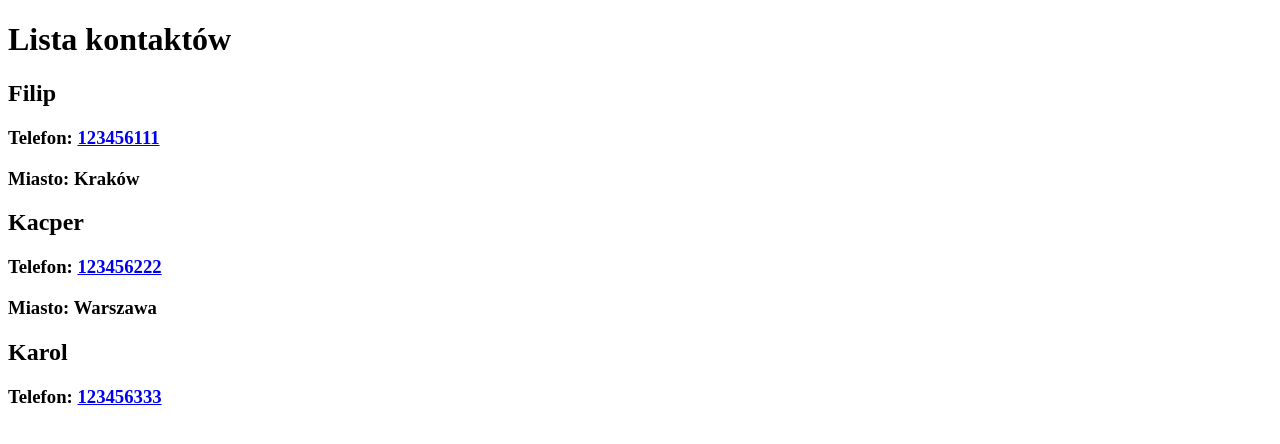
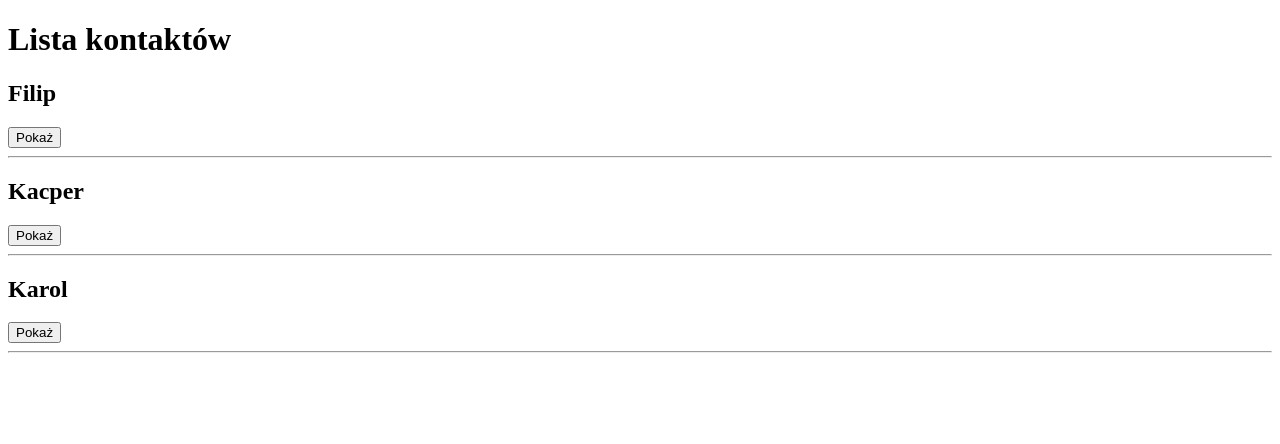
Before and after one commit to konradbujas/contact-list, a React (Vite) app in the folder contact list/: page / in a window 1280 px wide. Shown: the top 444 px of the page. Built offline with nearby package versions, Linux system fonts and the light colour scheme.

Commit message:
button show/hide content, onClick

```diff
--- a/contact list/src/components/PersonInfo.jsx
+++ b/contact list/src/components/PersonInfo.jsx
@@ -1,15 +1,40 @@
+import { useState } from "react";
 import { Tel } from "./Tel";
 
-export const PersonInfo = (props) => (
+export const PersonInfo = (props) => {
+  let stateArray = useState(false);
+  let isExpanded = stateArray[0];
+  let setIsExpanded = stateArray[1];
+
+  const buttonEl = (
+    <button
+      onClick={() => {
+        setIsExpanded(!isExpanded);
+      }}
+      // do setIsExpanded przekazujemy zaprzeczenie isExpanded i wtedy jesli szczegoly są schowane to pokazuje, a jak są pokazane to wtedy kliknięcie na przycisk je chowa
+    >
+      {isExpanded ? "Schowaj" : "Pokaż"}
+    </button>
+  );
+
+  // w powyższym używamy ternary operator żeby podmnienic tekst przycisku w zależności od stanu - czy są pokazane szczegóły, czy schowane
+
+  return (
     <>
       <h2>{props.name}</h2>
+      {buttonEl}
+      {isExpanded && (
+        <>
           <h3>
-      {" "}
             Telefon: <Tel tel={props.tel} />
           </h3>
-    {props.city && <h3>Miasto: {props.city}</h3>}{" "}
+          {props.city && <h3>Miasto: {props.city}</h3>}
+        </>
+      )}
+      <hr />
     </>
   );
+};
 
 /* Conditional Rendering:
 Mozemy ustawic wyswietlanie pola, jesli nie jest puste. W przeciwnym razie nie renderujemy tego w widoku...
```
Lines whose indentation alone changed are shown as unchanged.
